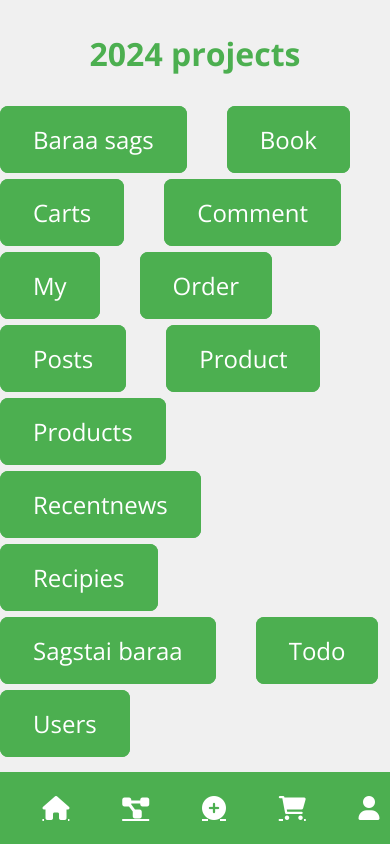
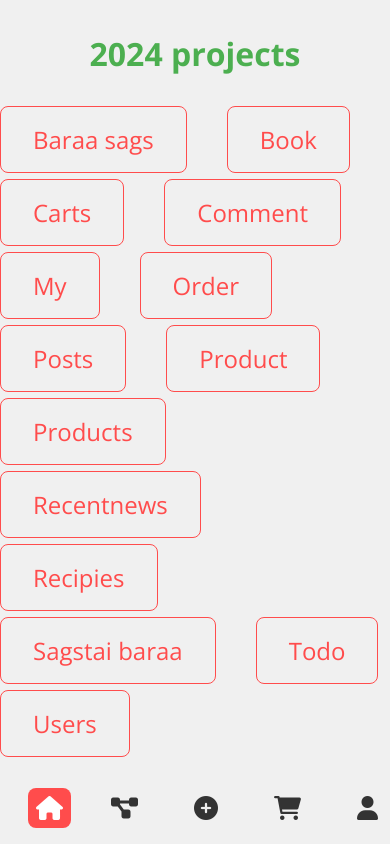
Before and after one commit to u2men/ICSI301_WebApp, a website: page index.html in a window 390 px wide. Drawn offline with nearby package versions, Linux system fonts and the light colour scheme.

Commit message:
enhanced top menu styling and added active link indication in index.html, Changed the color of the a tags from green to reddish

```diff
--- a/index.html
+++ b/index.html
@@ -17,6 +17,10 @@
             --padding: 1rem;
             --gap: 2.5rem;
             --border-radius: 8px;
+            --menu-color: #ff4c4c;
+            --menu-color-hover: #ff3333;
+            --link-color: #ff4c4c;
+            --link-color-hover: #ff3333;
         }
 
         body {
@@ -54,22 +58,22 @@
             padding: var(--padding) 2rem;
             font-size: 1.5rem;
             text-decoration: none;
-            color: #fff;
-            background-color: var(--primary-color);
-            border: 1px solid var(--primary-color);
+            color: var(--link-color);
+            border: 1px solid var(--link-color);
             border-radius: var(--border-radius);
-            transition: background-color 0.3s, border-color 0.3s;
+            transition: background-color 0.3s, border-color 0.3s, color 0.3s;
         }
 
         ul a:hover {
-            background-color: var(--primary-color-hover);
-            border-color: var(--primary-color-hover);
+            background-color: var(--link-color-hover);
+            border-color: var(--link-color-hover);
+            color: #fff;
         }
 
         .top-menu {
             display: flex;
             justify-content: space-around;
-            background-color: var(--primary-color);
+            background-color: var(--menu-color);
             padding: var(--padding);
             position: fixed;
             width: 100%;
@@ -87,18 +91,28 @@
             display: flex;
             align-items: center;
             gap: 0.5rem;
+            text-decoration: none;
         }
 
         @media (max-width: 600px) {
             .top-menu {
                 bottom: 0;
                 top: auto;
+                background-color: transparent;
             }
 
             .top-menu a {
                 font-size: 1.5rem;
                 flex-direction: column;
                 gap: 0;
+                color: var(--text-color);
+            }
+
+            .top-menu a.active {
+                background-color: var(--menu-color);
+                color: #fff;
+                border-radius: var(--border-radius);
+                padding: 0.5rem;
             }
 
             .top-menu a span {
@@ -110,7 +124,7 @@
 
 <body>
     <div class="top-menu">
-        <a href="./index.html"><i class="fas fa-home"></i> <span>Home</span></a>
+        <a href="./index.html" class="active"><i class="fas fa-home"></i> <span>Home</span></a>
         <a href="./projects.html"><i class="fas fa-project-diagram"></i> <span>Projects</span></a>
         <a href="./addnew.html"><i class="fas fa-plus-circle"></i> <span>Add New</span></a>
         <a href="./cart.html"><i class="fas fa-shopping-cart"></i> <span>Cart</span></a>
```
